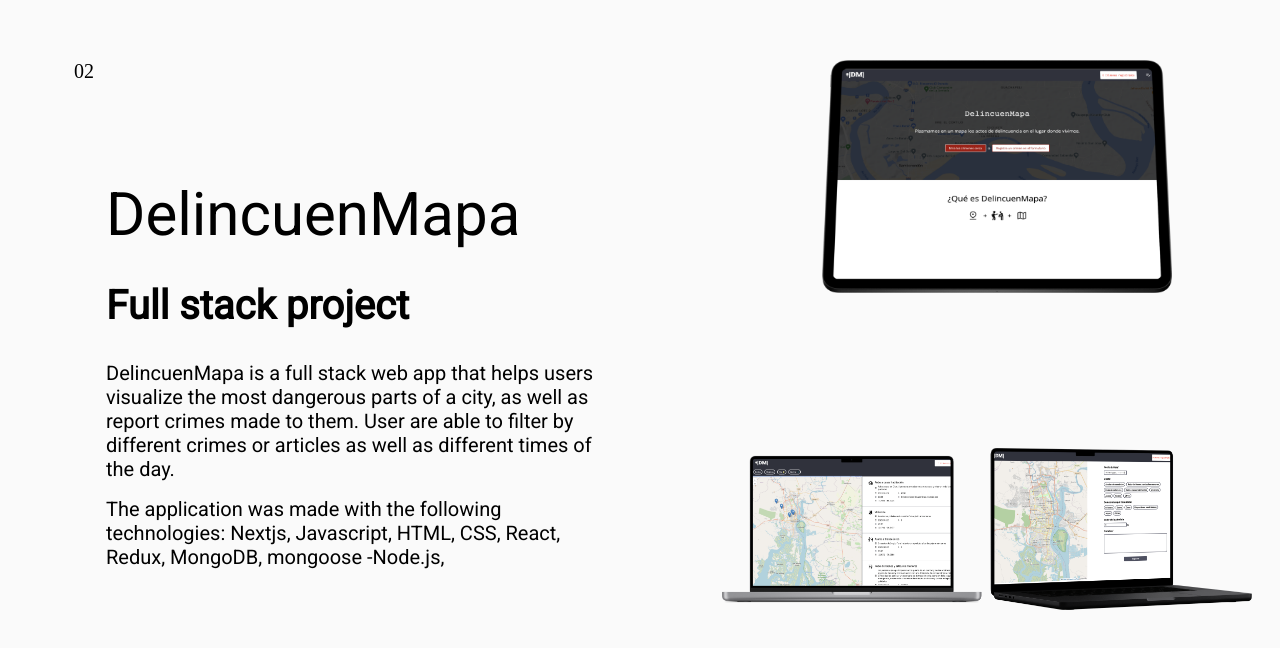
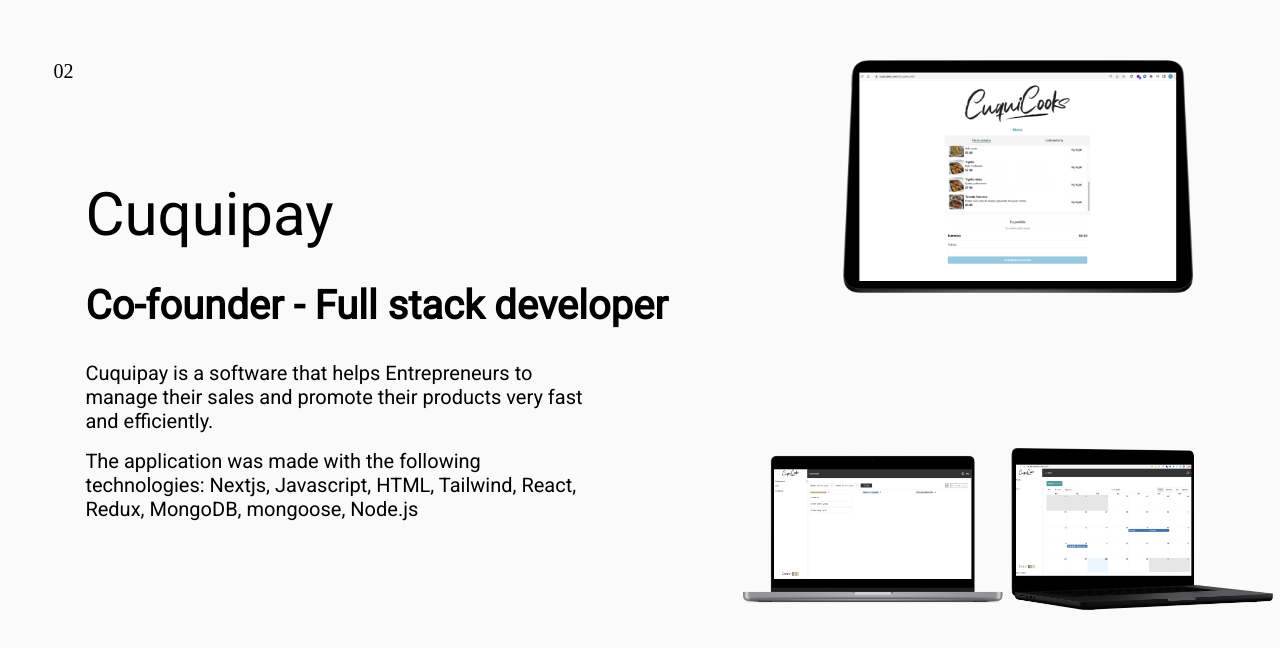
Before and after one commit to rafaelvf/PortfolioII, a Next.js app: page / in a window 1280 px wide. Shown: the part 1920-2568 px from the top of the page. Built offline with nearby package versions, Linux system fonts and the light colour scheme; a web font is replaced by a local one.

Commit message:
nuevo cambios

```diff
--- a/components/ProjectsFramer.tsx
+++ b/components/ProjectsFramer.tsx
@@ -106,41 +106,39 @@
               className={`${styles.projectTitle} projectTitle2`}
             >
               <a
-                href="https://delincuenmapa.com"
+                href="https://cuquipay.com"
                 target="_blank"
                 rel="noopener noreferrerz"
               >
-                DelincuenMapa
+                Cuquipay
               </a>
             </motion.div>
             <motion.div
               style={{ opacity: opacity2c }}
               className={`${styles.projectPosition} projectPosition2`}
             >
-              Full stack project
+              Co-founder - Full stack developer
             </motion.div>
             <motion.div
               style={{ opacity: opacity2d }}
               className={`${styles.projectDescription} projectDescription2`}
             >
-              DelincuenMapa is a full stack web app that helps users visualize
-              the most dangerous parts of a city, as well as report crimes made
-              to them. User are able to filter by different crimes or articles
-              as well as different times of the day.
+              Cuquipay is a software that helps Entrepreneurs to manage their
+              sales and promote their products very fast and efficiently.
               <br /> <div className={styles.space}></div>The application was
               made with the following technologies: Nextjs, Javascript, HTML,
-              CSS, React, Redux, MongoDB, mongoose -Node.js,{" "}
+              Tailwind, React, Redux, MongoDB, mongoose, Node.js{" "}
             </motion.div>
           </div>
           <div className={styles.projectImages}>
             <motion.img
               style={{ y: moco2a }}
-              src="/mDelin1.png"
+              src="/cuqui1.png"
               className={`${styles.mockup} mockup2`}
             />
             <motion.img
               style={{ x: moco2b }}
-              src="/mDelin2.png"
+              src="/cuqui2.png"
               className={`${styles.mockup2} mockup22`}
             />
           </div>
--- a/package.json
+++ b/package.json
@@ -3,7 +3,7 @@
   "version": "0.1.0",
   "private": true,
   "scripts": {
-    "dev": "next dev",
+    "dev": "next dev -p 4000",
     "build": "next build",
     "start": "next start",
     "lint": "next lint"
```
Also changed, not shown: data/index.ts (+8 -0 lines), public/cuqui1.png (added), public/cuqui2.png (added).
